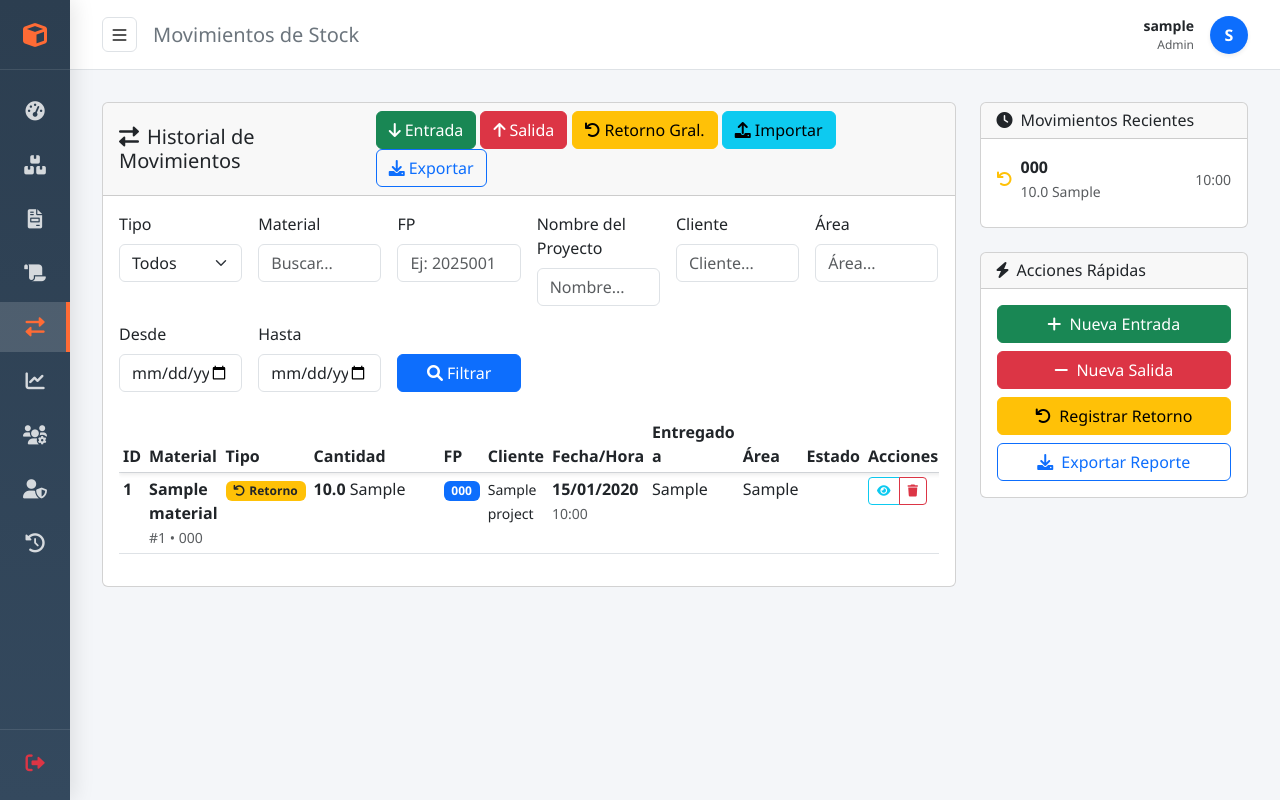
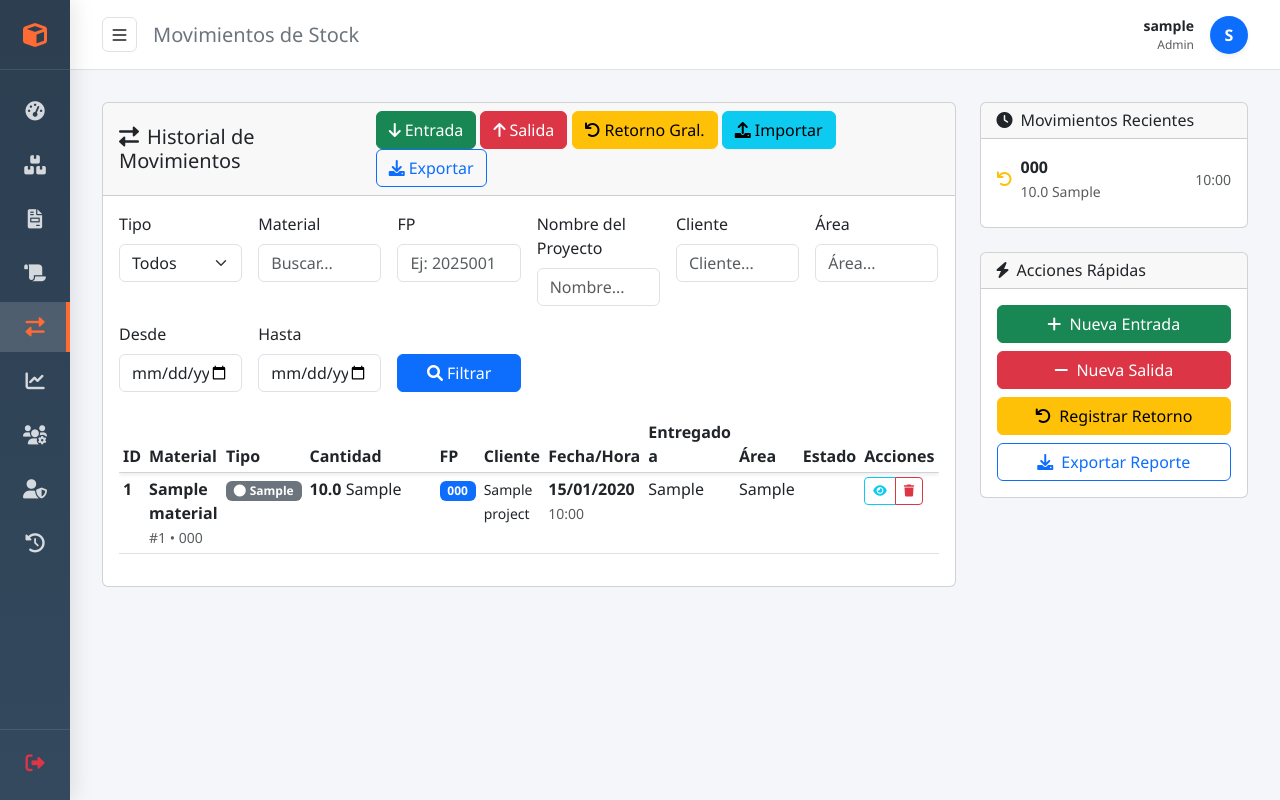
Before and after one commit to IvanOlvera25/appInventarioAD, a Flask app: page /stock-movements in a window 1280 px wide. Run offline with Flask 3, Linux system fonts and the light colour scheme; a user stored in the database is signed in; tables that the repository leaves empty or names only in its code hold one stand-in row (values such as "Sample post"); some libraries are stand-ins or nearby versions.

Commit message:
fix: badge de tipo de movimiento muestra 'Ajuste' correctamente
El template usaba {% else %} genérico que mostraba 'Retorno' para
cualquier tipo que no fuera entrada/salida — incluyendo ajuste.

Ahora cada tipo tiene su propio badge:
- entrada  → verde   (fa-arrow-down)
- salida   → rojo    (fa-arrow-up)
- ajuste   → gris    (fa-sliders-h)
- retorno  → amarillo (fa-undo)
- otros    → gris    (capitalize del valor real)

```diff
--- a/templates/stock_movements.html
+++ b/templates/stock_movements.html
@@ -127,8 +127,12 @@
                                             class="fas fa-arrow-down me-1"></i>Entrada</span>
                                     {% elif movement.movement_type == 'salida' %}<span class="badge bg-danger"><i
                                             class="fas fa-arrow-up me-1"></i>Salida</span>
-                                    {% else %}<span class="badge bg-warning text-dark"><i
+                                    {% elif movement.movement_type == 'ajuste' %}<span class="badge bg-secondary"><i
+                                            class="fas fa-sliders-h me-1"></i>Ajuste</span>
+                                    {% elif movement.movement_type == 'retorno' %}<span class="badge bg-warning text-dark"><i
                                             class="fas fa-undo me-1"></i>Retorno</span>
+                                    {% else %}<span class="badge bg-secondary"><i
+                                            class="fas fa-circle me-1"></i>{{ movement.movement_type | capitalize }}</span>
                                     {% endif %}
                                 </td>
                                 <td style="white-space: nowrap; overflow: hidden; text-overflow: ellipsis;"><strong>{{
```
